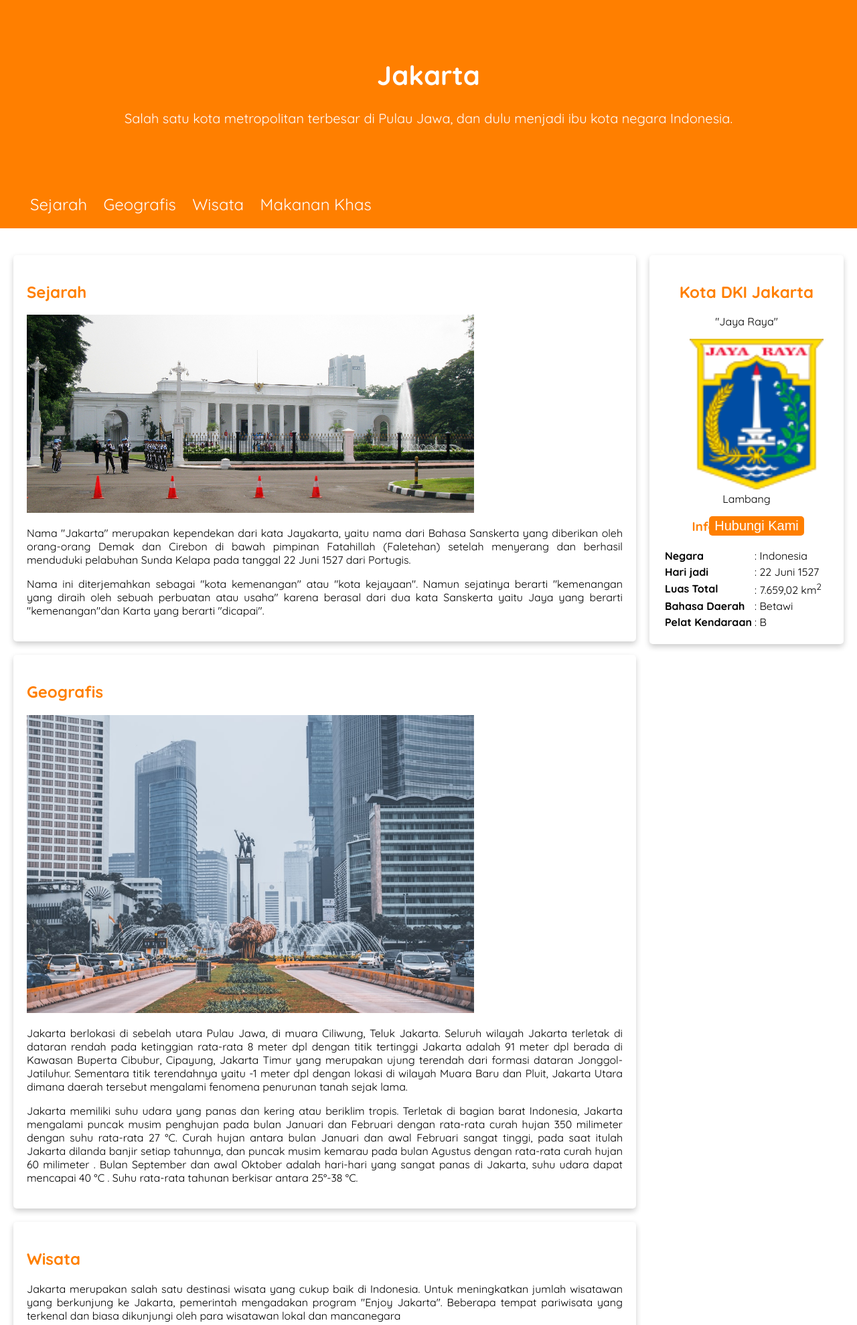
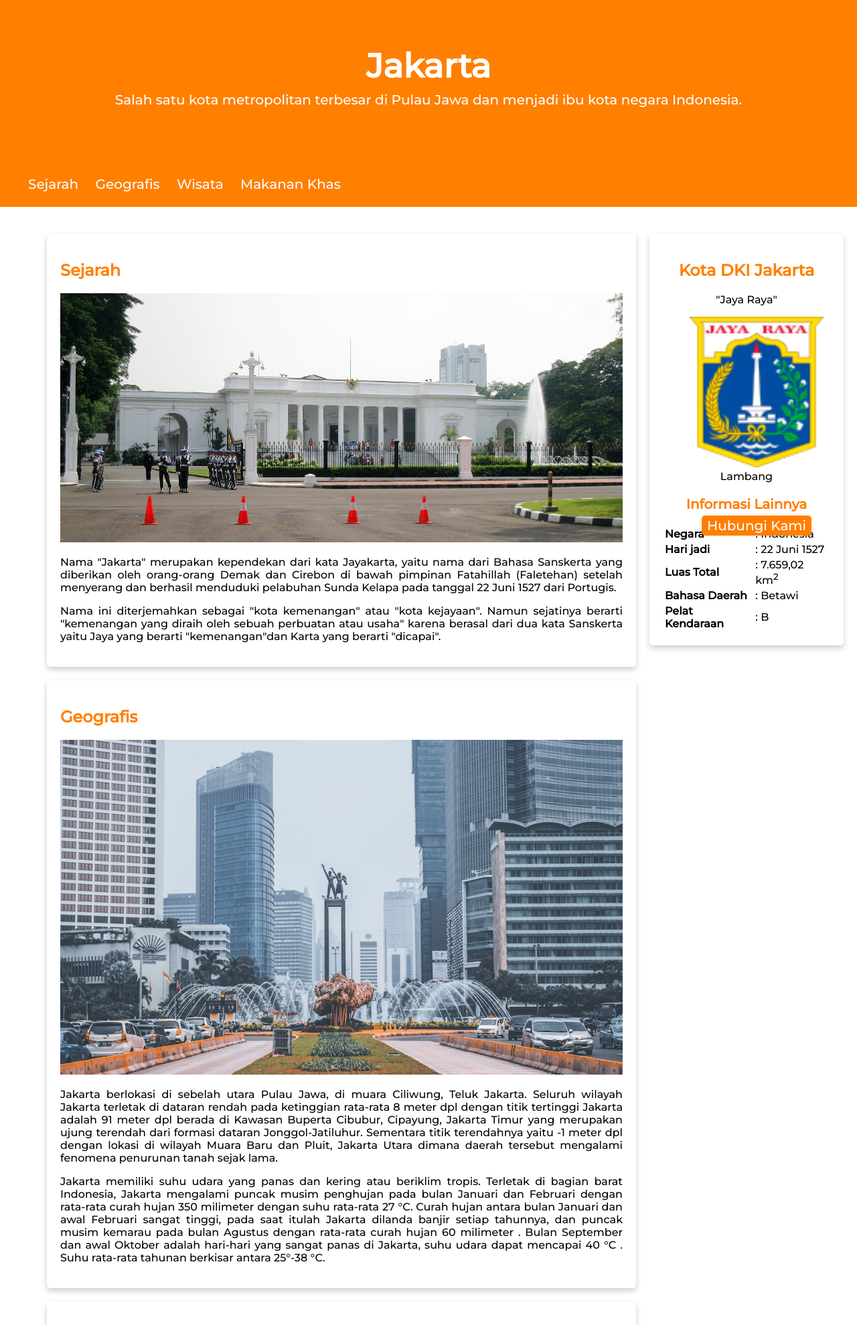
Before and after one commit to NoisyBoy29/ProjectWebNaufal, a PHP site: page / in a window 1280 px wide. Shown: the top 1979 px of the page at 67% size. Run offline with PHP 8.4, Linux system fonts and the light colour scheme.

Commit message:
update04

```diff
--- a/assetsIndex/styles/IndexStyle.css
+++ b/assetsIndex/styles/IndexStyle.css
@@ -1,21 +1,28 @@
-@import url('https://fonts.googleapis.com/css?family=Quicksand:400,700&display=swap');
+@import url('https://fonts.googleapis.com/css2?family=Montserrat:wght@300;500&display=swap');
 
 * {
 box-sizing: border-box;
 }
 
 body {
-font-family: 'Quicksand', sans-serif;
-margin: 0;
-padding: 0;
+  font-family: 'Montserrat', sans-serif;
+  margin: 0;
+  padding: 0;
+}
+
+h1 {
+  font-size: 50px;
+  line-height: 10px;
 }
 
 h2 {
 color: #FF7f00;
+font-size: 24px;
 }
 
 h3 {
 color: #FF7f00;
+font-size: 20px;
 }
 
 .jumbotron {
@@ -31,14 +38,14 @@ header {
 }
 
 nav {
+  font-size: 20px;
   background-color: #FF7f00;
-  padding: 5px;
+  padding: 2px;
   position: sticky;
   top: 0;
 }
 
 nav a {
-  font-size: 24px;
   font-weight: 400;
   text-decoration: none;
   color: white;
@@ -63,6 +70,7 @@ main {
   text-align: justify;
   float: left;
   width: 75%;
+  padding-left: 50px;
 }
 
 .profile header {
@@ -82,7 +90,7 @@ main {
 }
 
 .featured-image {
-  width: 75%;
+  width: 100%;
   max-height: 500px;
   object-fit: cover;
   object-position: center;
@@ -102,7 +110,7 @@ aside {
 }
 
 footer {
-  padding: 20px;
+  padding: 15px;
   color: white;
   background-color: #FF7f00;
   text-align: center;
@@ -117,7 +125,7 @@ footer {
   background-color: transparent;
   border-radius: 8px;
   text-align: center;
-  font: Quicksand;
+  font-family: 'Montserrat', sans-serif;
 }
 
 button{
@@ -126,7 +134,7 @@ button{
   font-size: 20px;
   border-color: transparent;
   border-radius: 5px;
-  font: Quicksand;
+  font-family: 'Montserrat', sans-serif;
 }
 
 
--- a/index.php
+++ b/index.php
@@ -13,7 +13,7 @@
       <div class="jumbotron">
         <h1>Jakarta</h1>
         <p>
-          Salah satu kota metropolitan terbesar di Pulau Jawa, dan dulu menjadi
+          Salah satu kota metropolitan terbesar di Pulau Jawa dan menjadi
           ibu kota negara Indonesia.
         </p>
       </div>
```
